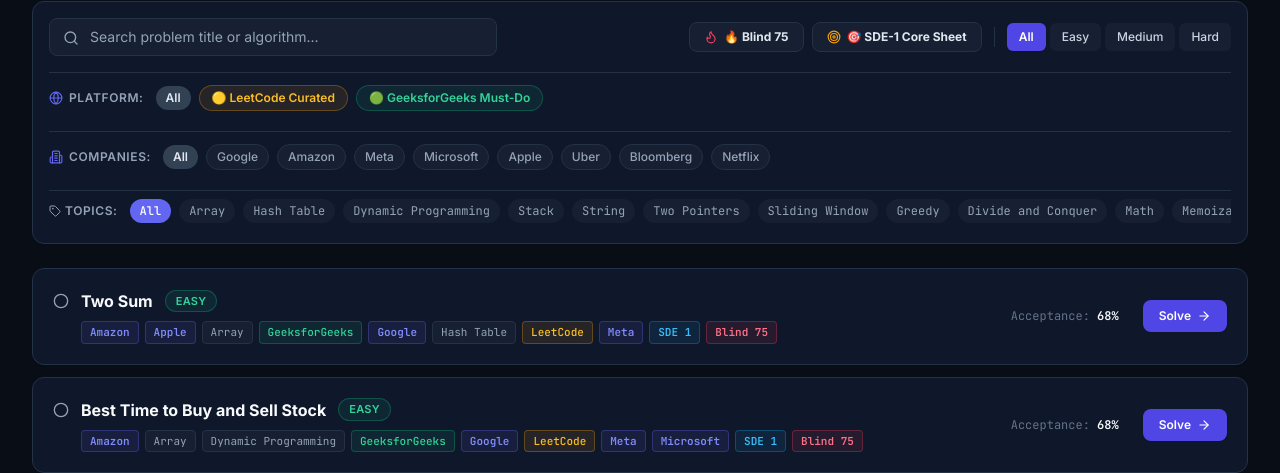
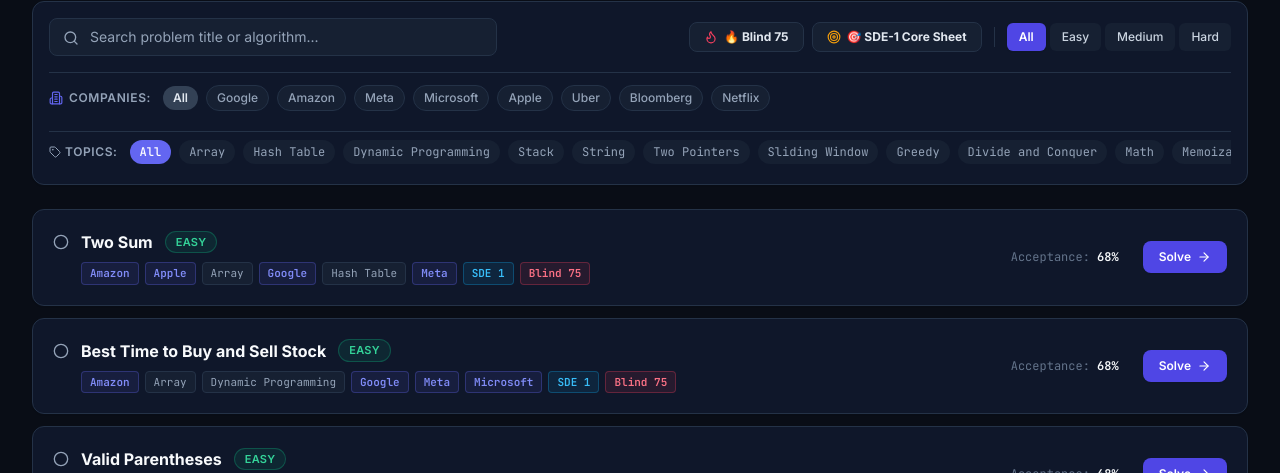
Before and after one commit to hrishu22/Katasphere, a Next.js app in the folder frontend/: page /problems in a window 1280 px wide. Shown: the part 327-800 px from the top of the page. Built offline with nearby package versions, Linux system fonts and the light colour scheme; no server answers.

Commit message:
refactor(problems): remove LeetCode and GeeksforGeeks platform filters and tags

```diff
--- a/frontend/src/app/problems/page.tsx
+++ b/frontend/src/app/problems/page.tsx
@@ -18,7 +18,6 @@
   Building2,
   Crown,
   Target,
-  Globe,
   Flame,
 } from "lucide-react";
 
@@ -162,13 +161,12 @@
   };
 
   const COMPANY_SLUGS = ["amazon", "google", "meta", "microsoft", "apple", "uber", "bloomberg", "netflix"];
-  const PLATFORM_SLUGS = ["leetcode", "geeksforgeeks"];
   const companyTags = tags.filter((t) => COMPANY_SLUGS.includes(t.slug.toLowerCase()));
-  const platformTags = tags.filter((t) => PLATFORM_SLUGS.includes(t.slug.toLowerCase()));
   const topicTags = tags.filter(
     (t) =>
       !COMPANY_SLUGS.includes(t.slug.toLowerCase()) &&
-      !PLATFORM_SLUGS.includes(t.slug.toLowerCase()) &&
+      t.slug.toLowerCase() !== "leetcode" &&
+      t.slug.toLowerCase() !== "geeksforgeeks" &&
       t.slug.toLowerCase() !== "sde-1" &&
       t.slug.toLowerCase() !== "blind-75"
   );
@@ -332,52 +330,6 @@
             </div>
           </div>
 
-          {/* Platform Source Filter Chips */}
-          <div className="flex items-center space-x-2 overflow-x-auto pt-3 border-t border-surface-border pb-1 text-xs">
-            <span className="font-semibold text-slate-500 dark:text-slate-400 uppercase tracking-wider shrink-0 mr-1 flex items-center gap-1.5">
-              <Globe className="h-3.5 w-3.5 text-brand-500" /> Platform:
-            </span>
-            <button
-              onClick={() => {
-                if (PLATFORM_SLUGS.includes(selectedTag.toLowerCase())) setSelectedTag("");
-                setPage(0);
-              }}
-              className={`px-2.5 py-1 rounded-full text-xs font-medium shrink-0 transition ${
-                !PLATFORM_SLUGS.includes(selectedTag.toLowerCase())
-                  ? "bg-slate-200 dark:bg-slate-700 text-slate-800 dark:text-slate-200 font-semibold"
-                  : "bg-surface-subtle text-slate-600 dark:text-slate-400 hover:text-foreground hover:bg-surface-muted"
-              }`}
-            >
-              All
-            </button>
-            <button
-              onClick={() => {
-                setSelectedTag(selectedTag.toLowerCase() === "leetcode" ? "" : "leetcode");
-                setPage(0);
-              }}
-              className={`px-3 py-1 rounded-full text-xs font-semibold shrink-0 transition flex items-center gap-1.5 border ${
-                selectedTag.toLowerCase() === "leetcode"
-                  ? "bg-amber-500 text-white border-amber-600 shadow-xs"
-                  : "bg-amber-500/10 text-amber-700 dark:text-amber-400 border-amber-500/30 hover:bg-amber-500/20"
-              }`}
-            >
-              <span>🟡 LeetCode Curated</span>
-            </button>
-            <button
-              onClick={() => {
-                setSelectedTag(selectedTag.toLowerCase() === "geeksforgeeks" ? "" : "geeksforgeeks");
-                setPage(0);
-              }}
-              className={`px-3 py-1 rounded-full text-xs font-semibold shrink-0 transition flex items-center gap-1.5 border ${
-                selectedTag.toLowerCase() === "geeksforgeeks"
-                  ? "bg-emerald-600 text-white border-emerald-700 shadow-xs"
-                  : "bg-emerald-500/10 text-emerald-700 dark:text-emerald-400 border-emerald-500/30 hover:bg-emerald-500/20"
-              }`}
-            >
-              <span>🟢 GeeksforGeeks Must-Do</span>
-            </button>
-          </div>
-
           {/* Company Filter Chips */}
           {companyTags.length > 0 && (
             <div className="flex items-center space-x-2 overflow-x-auto pt-3 border-t border-surface-border pb-1 text-xs">
@@ -515,12 +467,16 @@
                   </div>
 
                   <div className="flex flex-wrap items-center gap-1.5 pl-7">
-                    {problem.tags.map((t) => {
+                    {problem.tags
+                      .filter(
+                        (t) =>
+                          t.slug.toLowerCase() !== "leetcode" &&
+                          t.slug.toLowerCase() !== "geeksforgeeks"
+                      )
+                      .map((t) => {
                         const isCompany = COMPANY_SLUGS.includes(t.slug.toLowerCase());
                         const isSde1 = t.slug.toLowerCase() === "sde-1";
                         const isBlind75 = t.slug.toLowerCase() === "blind-75";
-                      const isLeetcode = t.slug.toLowerCase() === "leetcode";
-                      const isGfg = t.slug.toLowerCase() === "geeksforgeeks";
                         return (
                           <span
                             key={t.id}
@@ -529,10 +485,6 @@
                                 ? "bg-rose-500/10 text-rose-600 dark:text-rose-400 border-rose-500/30 font-semibold"
                                 : isSde1
                                 ? "bg-sky-500/10 text-sky-600 dark:text-sky-400 border-sky-500/30 font-semibold"
-                              : isLeetcode
-                              ? "bg-amber-500/10 text-amber-700 dark:text-amber-400 border-amber-500/30 font-medium"
-                              : isGfg
-                              ? "bg-emerald-500/10 text-emerald-700 dark:text-emerald-400 border-emerald-500/30 font-medium"
                                 : isCompany
                                 ? "bg-brand-500/10 text-brand-600 dark:text-brand-400 border-brand-500/30 font-semibold"
                                 : "bg-surface-subtle text-slate-600 dark:text-slate-400 border-surface-border"
```
Lines whose indentation alone changed are shown as unchanged.
